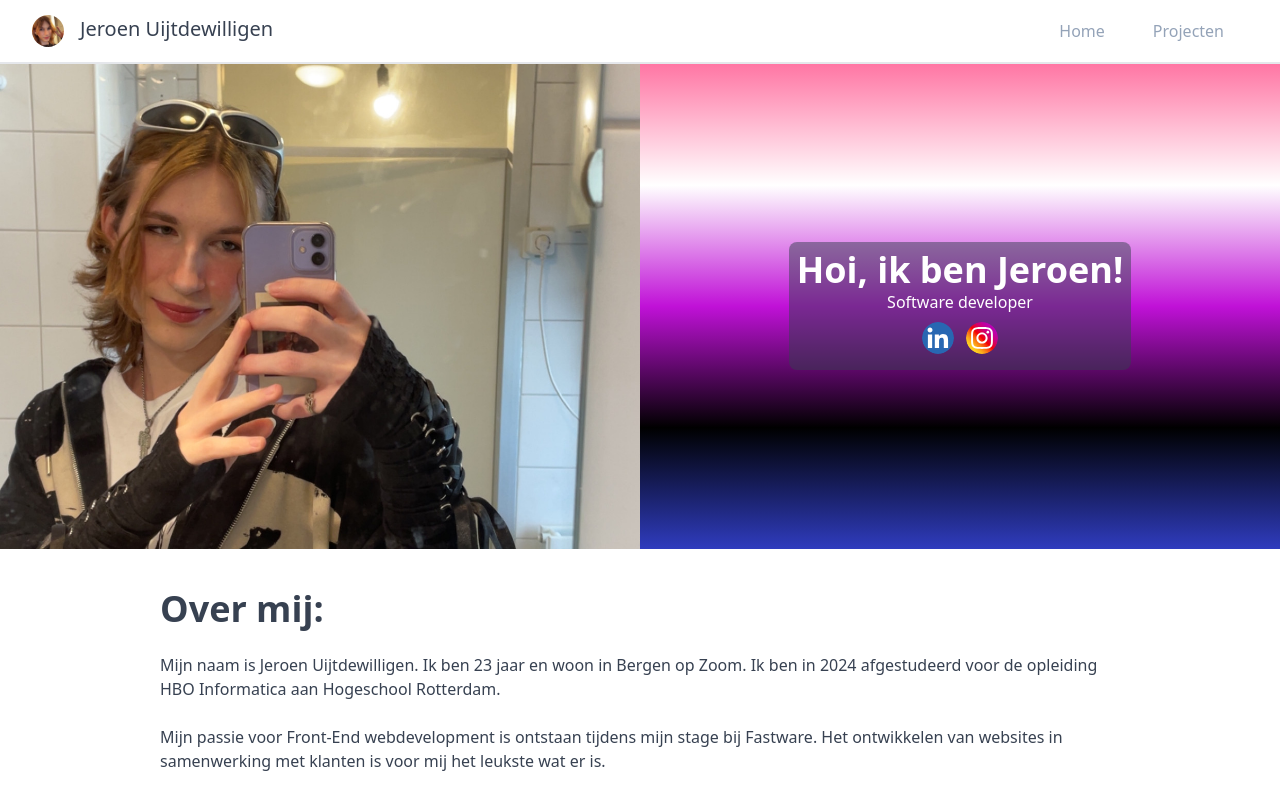
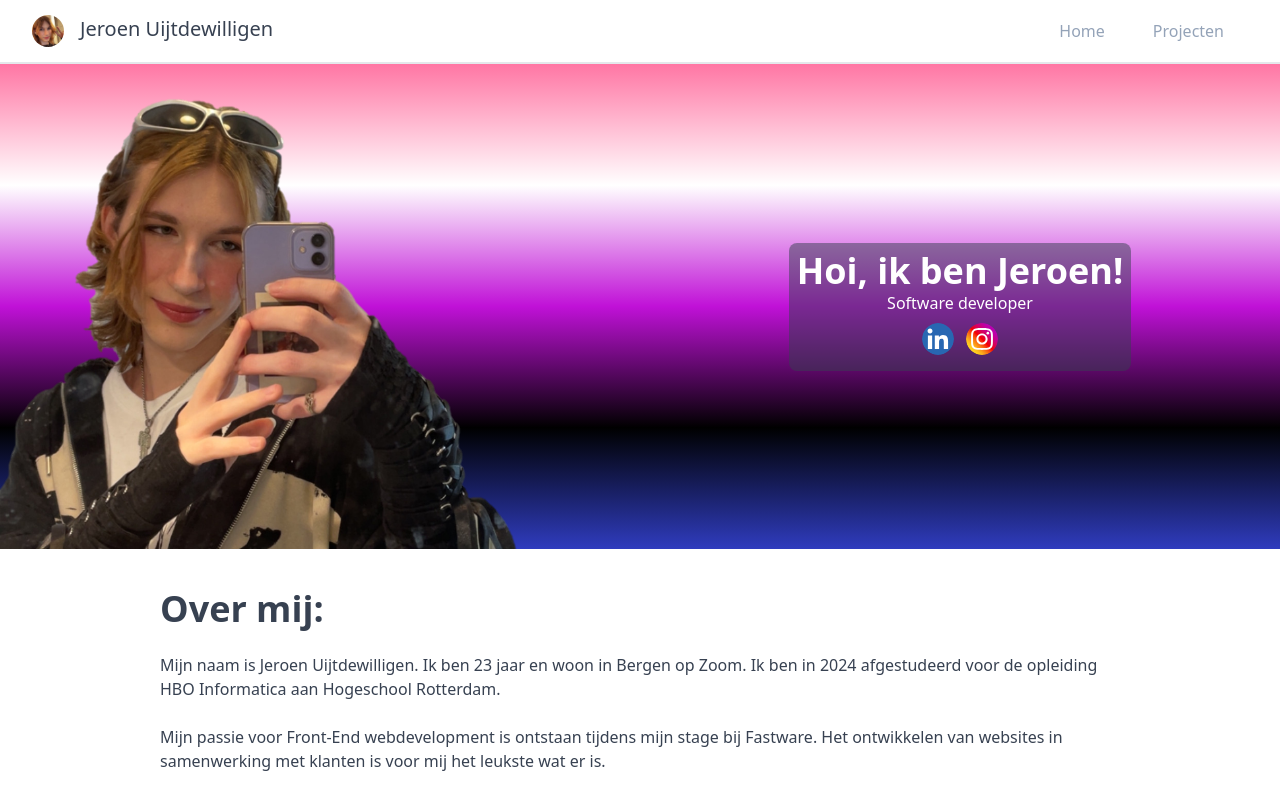
Before and after one commit to JeroenUijt/portfolio-website-oud, a React (Vite) app: page /home in a window 1280 px wide. Shown: the top 800 px of the page. Built offline with nearby package versions, Linux system fonts and the light colour scheme.

Commit message:
test met transparante foto

```diff
--- a/src/pages/HomePage.tsx
+++ b/src/pages/HomePage.tsx
@@ -8,8 +8,8 @@ const HomePage: FC = () => {
       <Navbar />
       <section id="Intro" className="relative">
         <div className="sm:grid sm:grid-cols-2">
-          <div className="overflow-hidden">
-            <img className="object-cover w-full" src="/images/JeroenUijt.jpeg" alt="Ikzeluf" />
+          <div className="overflow-hidden gradient">
+            <img className="object-cover w-full" src="/images/transparent.png" alt="Ikzeluf" />
           </div>
           <div className="flex justify-center gradient p-4">
             <div className="self-center rounded-lg bg-gray-700 bg-opacity-50 p-2 text-center text-white">
```
Also changed, not shown: public/images/transparent.png (added).
